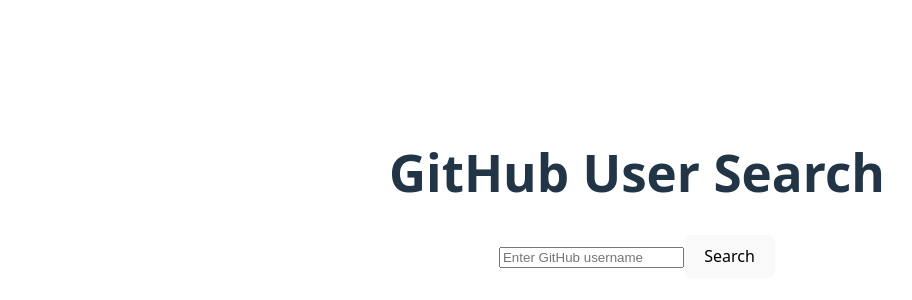
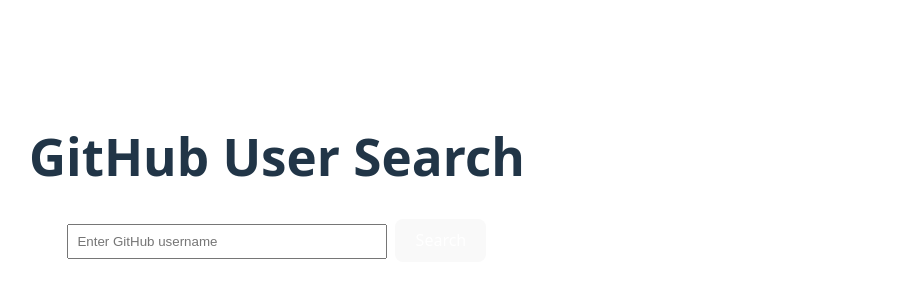
Before and after one commit to BarkiZed/alx-fe-reactjs, a React (Vite) app in the folder github-user-search/: page / in a window 1280 px wide. Shown: the part 206-506 px from the top of the page, without its empty margins (3-915 px from the left). Built offline with nearby package versions, Linux system fonts and the light colour scheme.

Commit message:
Update App.css

```diff
--- a/github-user-search/src/App.css
+++ b/github-user-search/src/App.css
@@ -1,11 +1,3 @@
-
-#root {
-  max-width: 1280px;
-  margin: 0 auto;
-  padding: 2rem;
-  text-align: center;
-}
-
 .app {
   max-width: 800px;
   margin: 0 auto;
@@ -13,38 +5,39 @@
   text-align: center;
 }
 
-.logo {
-  height: 6em;
-  padding: 1.5em;
-  will-change: filter;
-  transition: filter 300ms;
-}
-.logo:hover {
-  filter: drop-shadow(0 0 2em #646cffaa);
-}
-.logo.react:hover {
-  filter: drop-shadow(0 0 2em #61dafbaa);
+.search-container {
+  margin: 2rem 0;
 }
 
-@keyframes logo-spin {
-  from {
-    transform: rotate(0deg);
-  }
-  to {
-    transform: rotate(360deg);
-  }
+input {
+  padding: 0.5rem;
+  margin-right: 0.5rem;
+  width: 300px;
 }
 
-@media (prefers-reduced-motion: no-preference) {
-  a:nth-of-type(2) .logo {
-    animation: logo-spin infinite 20s linear;
-  }
+button {
+  padding: 0.5rem 1rem;
+  background: #0366d6;
+  color: white;
+  border: none;
+  border-radius: 4px;
+  cursor: pointer;
 }
 
-.card {
-  padding: 2em;
+button:hover {
+  background: #0356b6;
 }
 
-.read-the-docs {
-  color: #888;
+.user-card {
+  margin-top: 2rem;
+  padding: 1rem;
+  border: 1px solid #ddd;
+  border-radius: 8px;
+  max-width: 300px;
+  margin-left: auto;
+  margin-right: auto;
 }
+
+.error {
+  color: #d73a49;
+}
```
